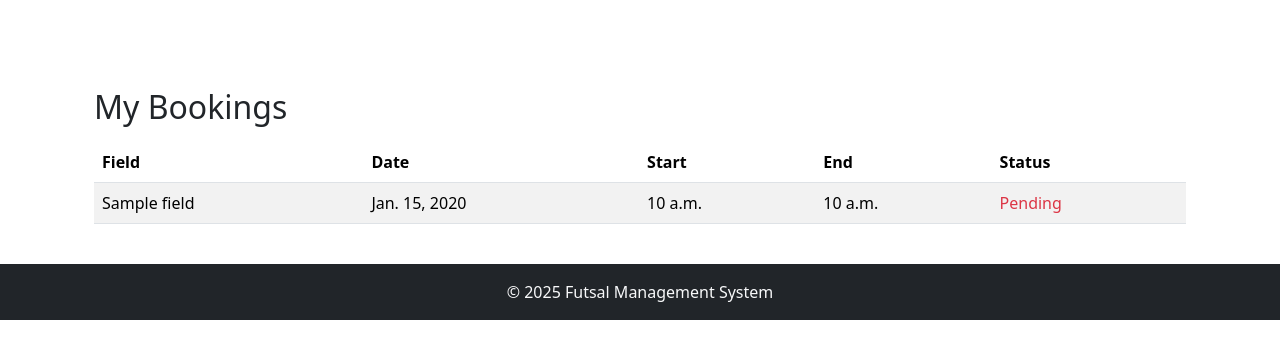
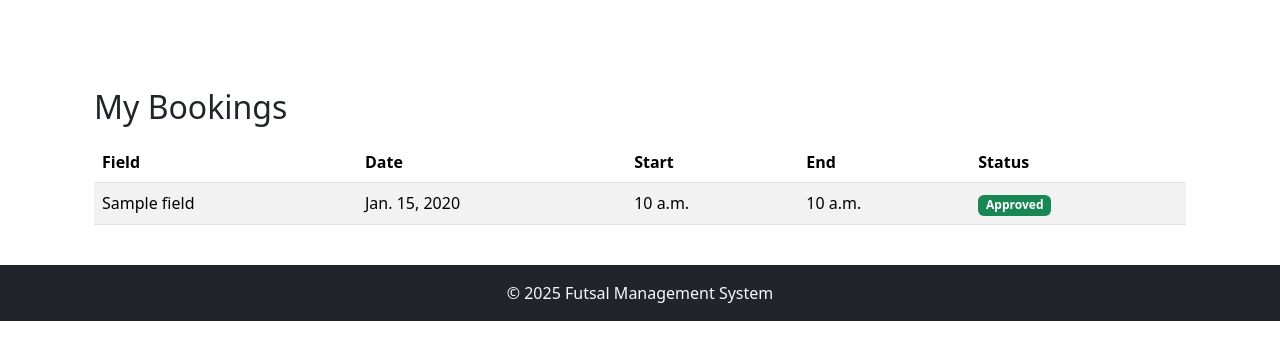
Before and after one commit to crestadev/futsal_management_system, a Django app: page /my-bookings/ in a window 1280 px wide. Shown: the part 56-416 px from the top of the page. Run offline with Django 5.2, Linux system fonts and the light colour scheme; a user stored in the database is signed in; tables that the repository leaves empty hold one stand-in row (values such as "Sample post"); some libraries are stand-ins or nearby versions.

Commit message:
Added my_booking template

```diff
--- a/templates/my_bookings.html
+++ b/templates/my_bookings.html
@@ -21,11 +21,19 @@
                 <td>{{ booking.date }}</td>
                 <td>{{ booking.start_time }}</td>
                 <td>{{ booking.end_time }}</td>
-                <td>{% if booking.is_confirmed %}<span class="text-success">Confirmed</span>{% else %}<span class="text-danger">Pending</span>{% endif %}</td>
+                <td>
+                    {% if booking.status == 'approved' %}
+                        <span class="badge bg-success">Approved</span>
+                    {% elif booking.status == 'pending' %}
+                        <span class="badge bg-warning text-dark">Pending</span>
+                    {% elif booking.status == 'rejected' %}
+                        <span class="badge bg-danger">Rejected</span>
+                    {% endif %}
+                </td>
             </tr>
             {% empty %}
             <tr>
-                <td colspan="5">You have no bookings yet.</td>
+                <td colspan="5" class="text-center">You have no bookings yet.</td>
             </tr>
             {% endfor %}
         </tbody>
```
